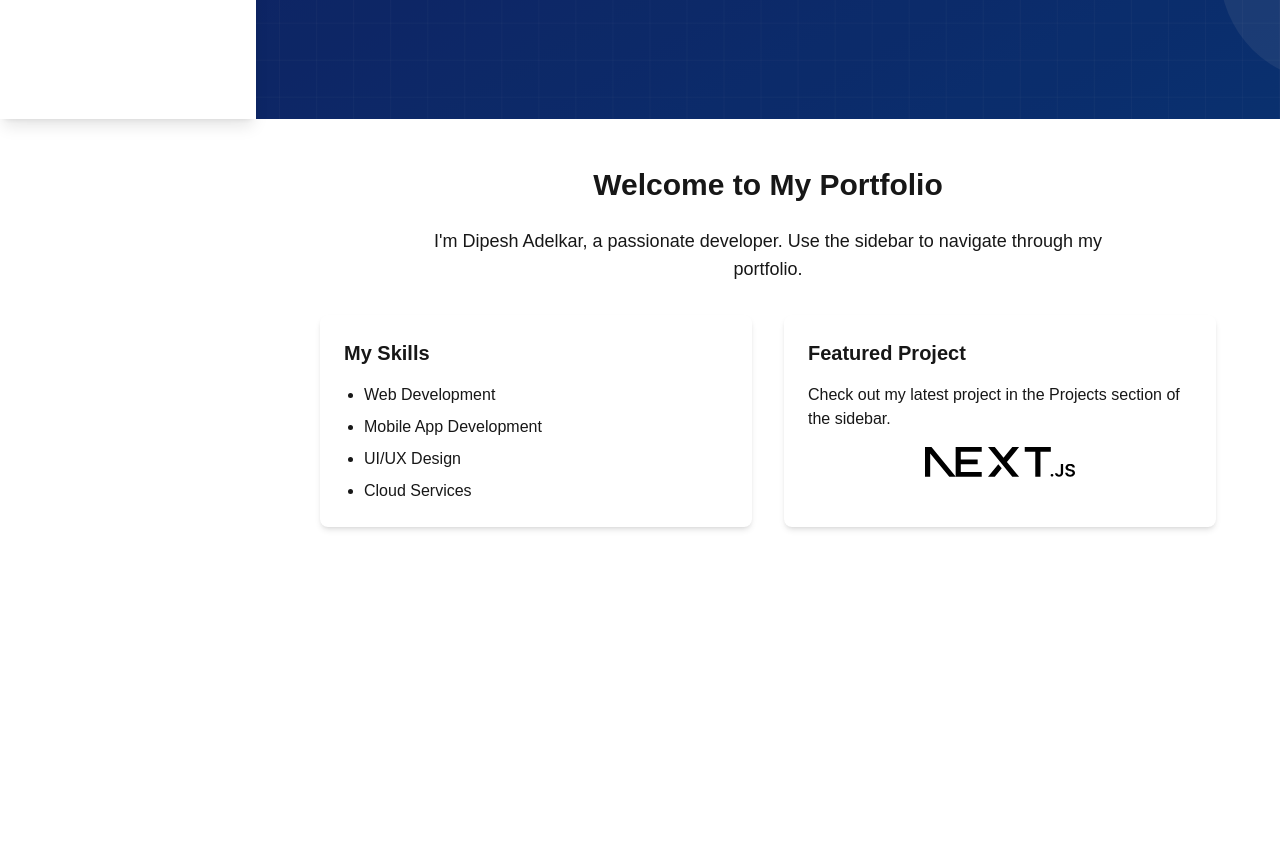
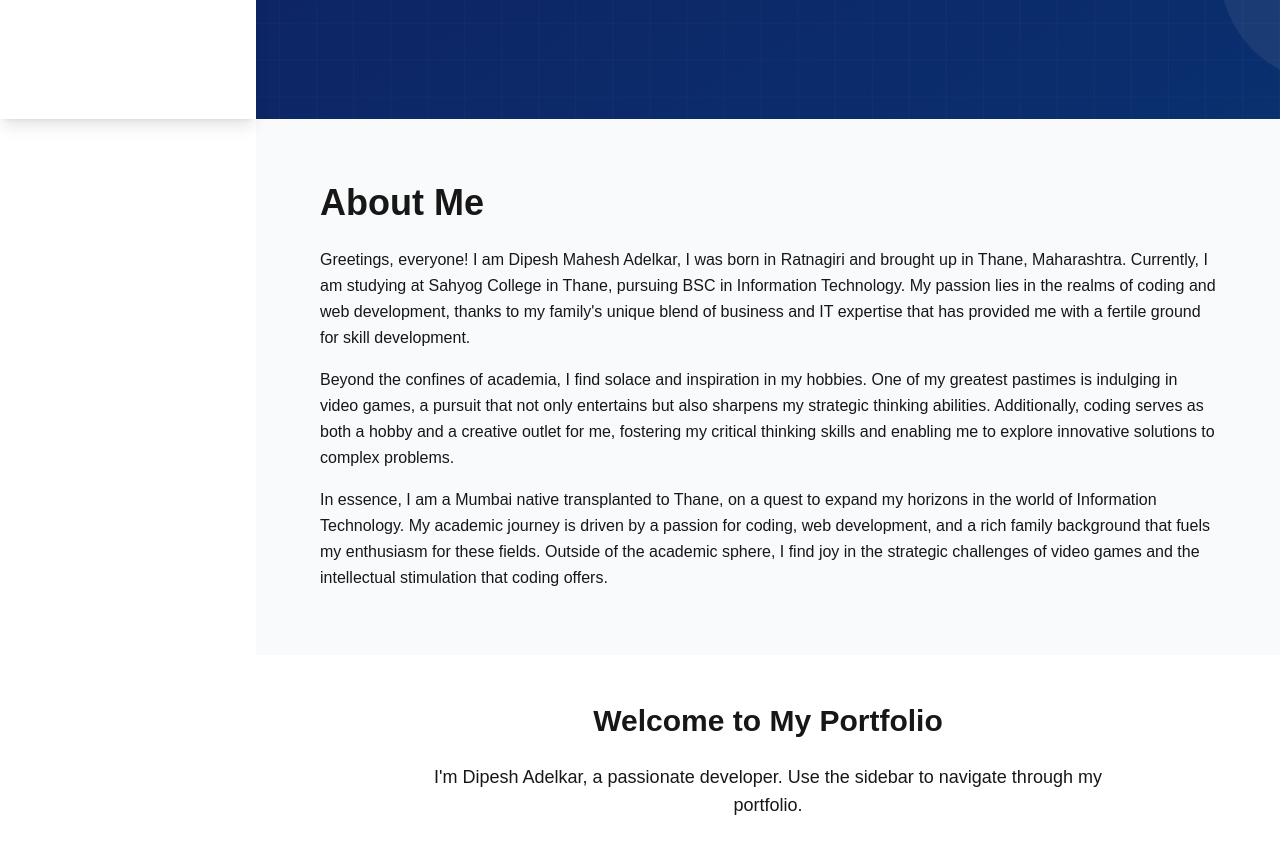
Before and after one commit to x-darkvanilla-x/PORTFOLIO_NEXT_JS, a Next.js app: page / in a window 1280 px wide. Shown: the part 681-1534 px from the top of the page. Before the commit the page ends 1256 px from the top, so only its background shows below. Built offline with nearby package versions, Linux system fonts and the light colour scheme.

Commit message:
refactor(page): improve layout and readability of the home page
Restructured the home page to enhance readability and maintainability. Split content into sections, adjusted formatting, and improved text alignment. Removed redundant divs and streamlined the layout for better user experience.

```diff
--- a/src/app/page.tsx
+++ b/src/app/page.tsx
@@ -11,7 +11,8 @@ export default function Home() {
         <div className="relative z-10 text-center text-white">
           <h1 className="text-5xl font-bold mb-4">Full Stack Developer</h1>
           <p className="text-xl mb-8 max-w-2xl">
-            Passionate about creating innovative web solutions with cutting-edge technologies
+            Passionate about creating innovative web solutions with cutting-edge
+            technologies
           </p>
           <a
             href="/resume.pdf"
@@ -23,10 +24,56 @@ export default function Home() {
         </div>
       </div>
 
+      <section className="py-16 px-8 bg-gray-50 dark:bg-gray-900">
+        <div className="max-w-4xl mx-auto text-center">
+          <h2 className="text-4xl text-left font-bold mb-6">About Me</h2>
+          <div className="flex flex-col md:flex-row items-center gap-8">
+            {/* <div className="w-48 h-48 relative rounded-full overflow-hidden flex-shrink-0">
+              <Image
+                src="/profile.jpg"
+                alt="Dipesh Adelkar"
+                fill
+                className="object-cover"
+              />
+            </div> */}
+            <div className="flex-1 space-y-4">
+              <p className="text-left leading-relaxed">
+                Greetings, everyone! I am Dipesh Mahesh Adelkar, I was born in
+                Ratnagiri and brought up in Thane, Maharashtra. Currently, I am
+                studying at Sahyog College in Thane, pursuing BSC in Information
+                Technology. My passion lies in the realms of coding and web
+                development, thanks to my family's unique blend of business and
+                IT expertise that has provided me with a fertile ground for
+                skill development.
+              </p>
+              <p className="text-left leading-relaxed">
+                Beyond the confines of academia, I find solace and inspiration
+                in my hobbies. One of my greatest pastimes is indulging in video
+                games, a pursuit that not only entertains but also sharpens my
+                strategic thinking abilities. Additionally, coding serves as
+                both a hobby and a creative outlet for me, fostering my critical
+                thinking skills and enabling me to explore innovative solutions
+                to complex problems.
+              </p>
+              <p className="text-left leading-relaxed">
+                In essence, I am a Mumbai native transplanted to Thane, on a
+                quest to expand my horizons in the world of Information
+                Technology. My academic journey is driven by a passion for
+                coding, web development, and a rich family background that fuels
+                my enthusiasm for these fields. Outside of the academic sphere,
+                I find joy in the strategic challenges of video games and the
+                intellectual stimulation that coding offers.
+              </p>
+            </div>
+          </div>
+        </div>
+      </section>
+
       <div className="p-8 sm:p-12 flex flex-col items-center justify-center">
         <h1 className="text-3xl font-bold mb-6">Welcome to My Portfolio</h1>
         <p className="text-lg mb-8 text-center max-w-2xl">
-        I'm Dipesh Adelkar, a passionate developer. Use the sidebar to navigate through my portfolio.
+          I'm Dipesh Adelkar, a passionate developer. Use the sidebar to
+          navigate through my portfolio.
         </p>
         <div className="grid grid-cols-1 md:grid-cols-2 gap-8 max-w-4xl">
           <div className="bg-white dark:bg-gray-800 p-6 rounded-lg shadow-md">
@@ -41,7 +88,8 @@ export default function Home() {
           <div className="bg-white dark:bg-gray-800 p-6 rounded-lg shadow-md">
             <h2 className="text-xl font-semibold mb-4">Featured Project</h2>
             <p className="mb-4">
-            Check out my latest project in the Projects section of the sidebar.
+              Check out my latest project in the Projects section of the
+              sidebar.
             </p>
             <div className="flex justify-center">
               <Image
```
Lines whose indentation alone changed are shown as unchanged.
